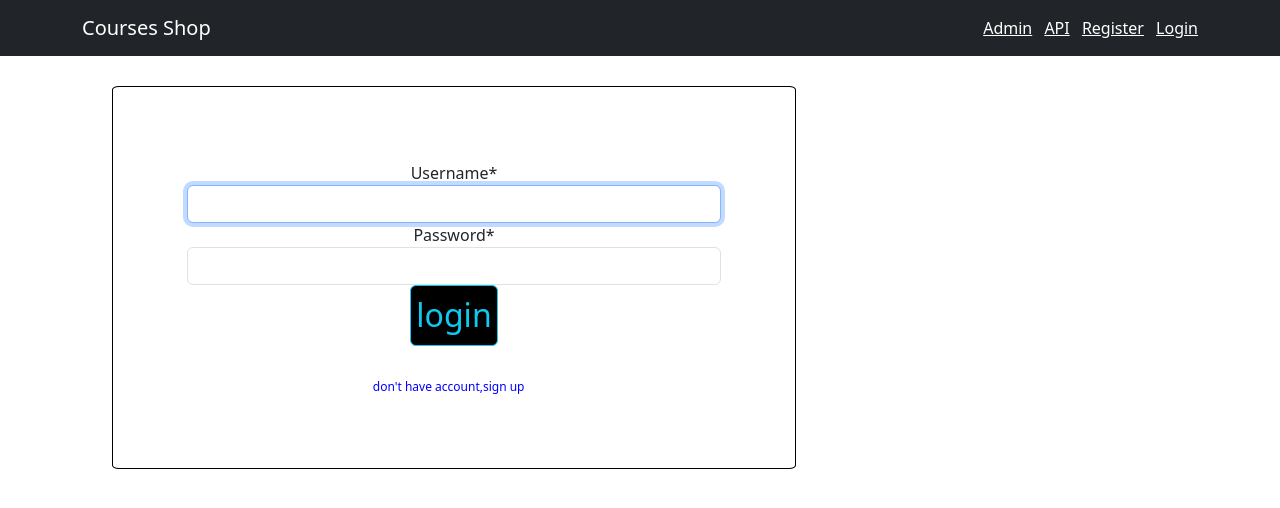
After one commit to sipsystems/django-shop, a Django app: page /login in a window 1280 px wide. The commit adds this page. Shown: the top 508 px of the page. Run offline with Django 4.2, Linux system fonts and the light colour scheme; some libraries are stand-ins or nearby versions.

Commit message:
login page

```diff
--- a/shop/urls.py
+++ b/shop/urls.py
@@ -5,5 +5,6 @@ app_name = 'shop'
 urlpatterns = [
     path('', views.index, name='index'),
     path('<int:course_id>', views.single_course, name='single_course'),
-    path('register', views.register_request, name='register')
+    path('register', views.register_request, name='register'),
+    path('login', views.login_shop, name='login')
 ]
--- a/shop/views.py
+++ b/shop/views.py
@@ -1,8 +1,10 @@
 from django.shortcuts import render, get_object_or_404, redirect
 from django.http import HttpResponse, Http404
 from .models import Course, Category, NewUserForm
-from django.contrib.auth import login
+from django.contrib.auth import login, authenticate
 from django.contrib import messages
+from django.contrib.auth.forms import AuthenticationForm
+from django.contrib import admin
 # Create your views here.
 
 
@@ -23,6 +25,28 @@ def single_course(request, course_id):
     course = get_object_or_404(Course, pk=course_id)
     return render(request, 'shop/single_course.html', {'course': course})
 
+# login page
+
+
+def login_shop(request):
+    if request.method == 'POST':
+
+        # AuthenticationForm_can_also_be_used__
+
+        username = request.POST['username']
+        password = request.POST['password']
+        user = authenticate(request, username=username, password=password)
+        if user is not None:
+            form = login(request, user)
+            messages.success(request, f' welcome {username} !!')
+            return redirect("shop:index")
+        else:
+            messages.info(request, f'account done not exit plz sign in')
+    form = AuthenticationForm()
+    return render(request, 'shop/login.html', {'form': form, 'title': 'log in'})
+
+# signup page
+
 
 def register_request(request):
     if request.method == "POST":
--- a/templates/base.html
+++ b/templates/base.html
@@ -17,6 +17,7 @@
                 <a href="/admin/" class="me-2" target="_blank">Admin</a>
                 <a href="/api/v1/" target="_blank">API</a>
                 <a href={% url "shop:register" %} class="m-2">Register</a>
+                <a href={% url "shop:login" %}>Login</a>
             </span>
         </div>
     </nav>
--- /dev/null
+++ b/templates/shop/login.html
@@ -0,0 +1,25 @@
+{% extends "base.html" %}
+
+{% block content %}
+
+{% load crispy_forms_tags %}
+
+<div class="content-section col-md-8 col-md-offset-2">
+    <center>
+        <form method="POST" style="border: 1px solid black; margin: 4%; padding:10%; border-radius:1%;">
+            {% csrf_token %}
+            <fieldset class="form-group">
+                {{ form|crispy}}
+            </fieldset>
+            <center>
+                <button style="background: black; font-size: 2rem; padding:1%;" class="btn btn-outline-info"
+                    type="submit"><span class="glyphicon glyphicon-log-in"></span> login</button>
+            </center>
+            <br />
+            <sub style="text-align: left;"><a href={% url "shop:register" %}
+                    style="text-decoration: none; color: blue; padding:2%; cursor:pointer; margin-right:2%;">don't have
+                    account,sign up</a></sub>
+        </form>
+    </center>
+</div>
+{% endblock content %}
```
Also changed, not shown: db.sqlite3.
